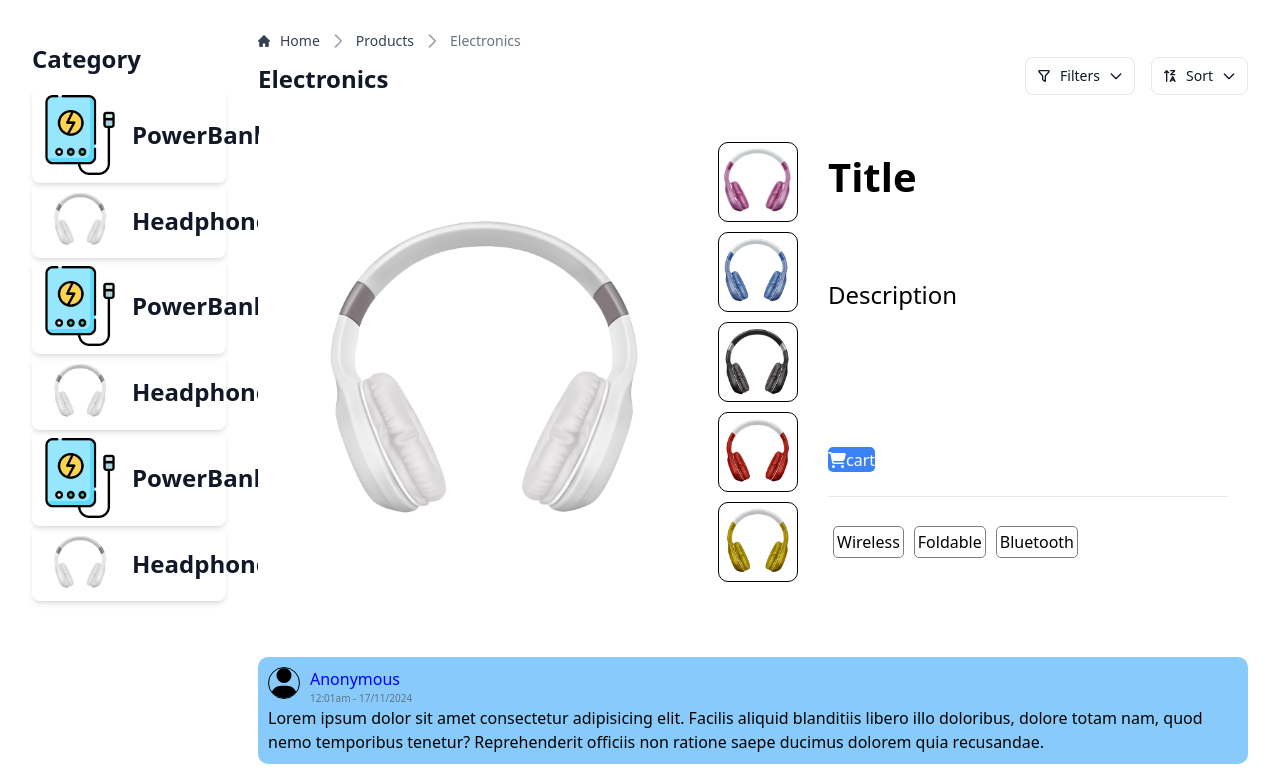
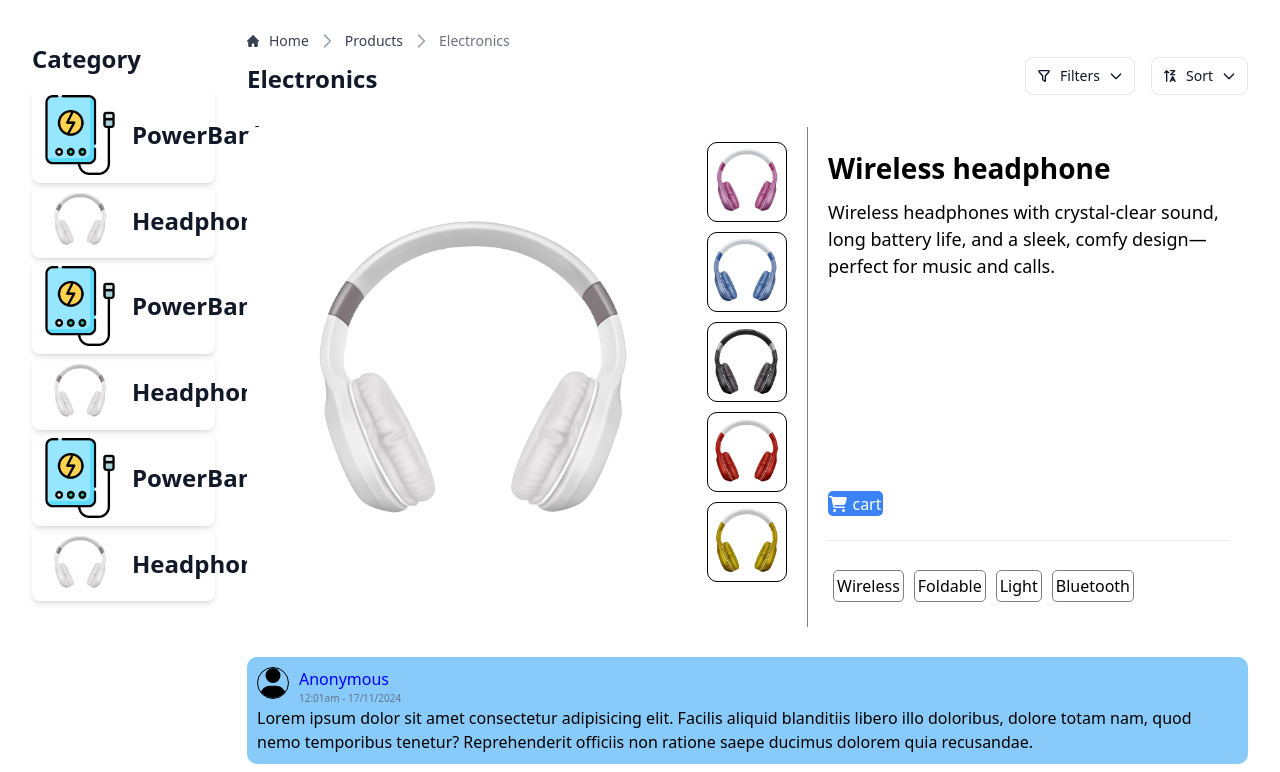
Before and after one commit to lymakara-dev/vue_ecommerce, a Vue app: page /productpage in a window 1280 px wide. Shown: the part 583-1355 px from the top of the page. Built offline with nearby package versions, Linux system fonts and the light colour scheme.

Commit message:
Pass data via props in DisplayProduct and Description components, enable image switching on click

```diff
--- a/src/Views/ProductPage.vue
+++ b/src/Views/ProductPage.vue
@@ -8,9 +8,16 @@
       <div >
         <RouteStatus/>
         <div style="display: flex; margin-bottom: 30px;">
-            <DisplayProduct/>
-            <br><br>
-            <Description/>
+            <DisplayProduct
+              :mainImage="mainImage"
+              :images="images"
+              @update-main-image="updateMainImage"
+            />
+            <Description
+              Title="Wireless headphone"
+              Description="Wireless headphones with crystal-clear sound, long battery life, and a sleek, comfy design—perfect for music and calls."
+              :tags="['Wireless','Foldable','Light','Bluetooth']"
+            />
         </div>
         <CommentSection/>
       </div>
@@ -30,7 +37,6 @@
  import DisplayProduct from "@/components/productDetail/DisplayProduct.vue";
  import RouteStatus from "@/components/RouteStatus.vue";
  import GroupCategoryCard from "@/components/product/GroupCategoryCard.vue";
-
  export default{
     components:{
         Footer,
@@ -42,7 +48,30 @@
         DisplayProduct,
         RouteStatus,
         GroupCategoryCard,
-    }
+    },
+
+    data(){
+      return{
+        mainImage:'/src/assets/images/headphoneWhite.png',
+        images:[
+          '/src/assets/images/headphonePink.png',
+          '/src/assets/images/headphoneBlue.png',
+          '/src/assets/images/headphoneBlack.png',
+          '/src/assets/images/headphoneRed.png',
+          '/src/assets/images/headphoneYellow.png'
+        ]
+      }
+    },
+
+    methods: {
+      updateMainImage(image) {
+            const index = this.images.indexOf(image); // find index of the clicked image in the array, if the image is not found it returns -1
+            if (index !== -1) {  //if the image exists in the array
+                this.images[index] = this.mainImage;
+                this.mainImage = image;
+            }
+        },
+    },
  };
  </script>
 
--- a/src/components/productDetail/Description.vue
+++ b/src/components/productDetail/Description.vue
@@ -1,3 +1,74 @@
+<template>
+    <div class="descriptionWrapper">
+        <div style="flex-grow: 1; ">
+            <div class="productTitle">{{Title}}</div>
+            <div class="productDescription">{{Description}}</div>
+        </div>
+
+        <button class="btn">
+            <i class="fa-solid fa-cart-shopping" style="padding-right: 5px;"></i>
+            <p>cart</p>
+        </button>
+        <br><hr><br>
+        <div style="display: flex;">
+            <button v-for="(tag, index) in tags" :key="index" class="tag">{{ tag }}</button>
+        </div>
+    </div>
+
+</template>
+<script>
+    export default {
+        props:{
+            Title: String,
+            Description: String,
+            tags: Array
+        }
+    }
+</script>
+<style>
+.descriptionWrapper{
+    display: flex;
+    flex-direction: column;
+    height: 500px;
+    padding: 20px;
+    margin-left: 10px;
+    border-left: 1px grey solid;
+}
+.btn{
+    width: 55px;
+    height: 25px;
+    color: white;
+    background-color: #3B82F6;
+    display: flex;
+    align-items: center;
+    justify-content: center;
+    border-radius: 5px;
+    border: none;
+}
+
+.tag{
+    border: solid 1px grey;
+    width: auto;
+    padding: 3px;
+    border-radius: 5px;
+    margin: 5px;
+    display: flex;
+    flex-wrap: wrap;
+}
+
+.productTitle{
+    font-weight: bold;
+    font-size: 28px;
+    width: 400px;
+    padding-bottom: 10px;
+}
+
+.productDescription{
+    font-size: 18px;
+    width: 400px;
+}
+</style>
+<!--
 <template>
     <div style="display: flex; flex-direction: column; height: 500px; padding: 20px; ">
         <div class="Wrapper">
@@ -39,4 +110,4 @@
     display: flex;
     flex-wrap: wrap;
 }
-</style>
+</style> -->
--- a/src/components/productDetail/DisplayProduct.vue
+++ b/src/components/productDetail/DisplayProduct.vue
@@ -1,4 +1,4 @@
-<template>
+<!-- <template>
     <div class="wrapper1">
         <img src="@/assets/images/headphoneWhite.png" alt="Product Picture" class="displayedProduct">
     </div>
@@ -9,7 +9,32 @@
         <img src="@/assets/images/headphoneRed.png" alt="Product Picture" class="pic">
         <img src="@/assets/images/headphoneYellow.png" alt="Product Picture" class="pic">
     </div>
-</template>
+</template> -->
+
+
+<template>
+    <div class="wrapper1">
+        <img :src="mainImage" alt="Product Picture" class="displayedProduct" />
+    </div>
+    <div class="wrapper2">
+        <img v-for="(image, index) in images" :key="index" :src="image" alt="Product Picture" class="pic" @click="updateMainImage(image)"/>
+    </div>
+  </template>
+
+  <script>
+  export default {
+    props: {
+      mainImage: String,
+      images: Array,
+    },
+
+    methods:{
+        updateMainImage(image) {
+            this.$emit('update-main-image', image); // Emit the updated image to the parent
+        },
+    }
+  };
+  </script>
 
 <style>
 .wrapper1{
```
Also changed, not shown: src/assets/images/headphonePink.png.
